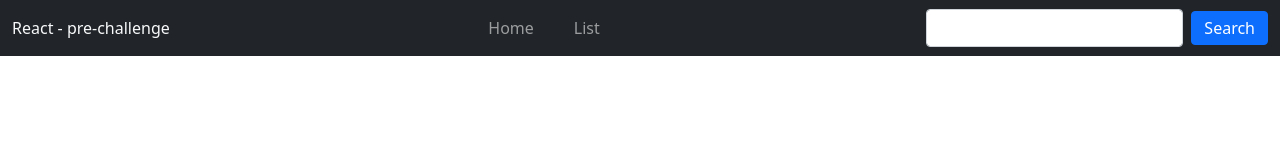
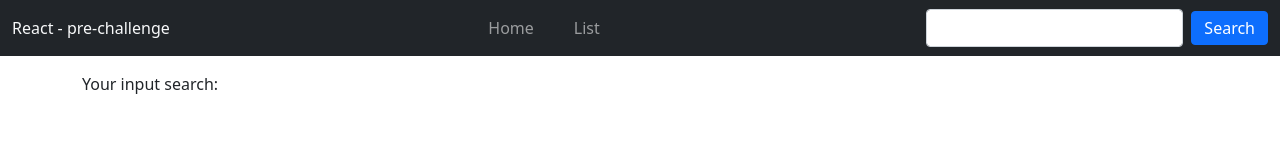
Before and after one commit to Dan33311/alk-react-challenge, a React (Create React App) app: page /results in a window 1280 px wide. Shown: the top 162 px of the page. Built offline with nearby package versions, Linux system fonts and the light colour scheme.

Commit message:
basics search form validations, Results Component, redirect to Results using searchBar value. (redirect, URLParams)

```diff
--- a/src/App.js
+++ b/src/App.js
@@ -7,6 +7,7 @@ import List from "./components/List"
 import Header from "./components/Header"
 import Footer from "./components/Footer"
 import Details from "./components/Details"
+import Results from "./components/Results"
 
 // styles
 import "../node_modules/bootstrap/dist/css/bootstrap.min.css"
@@ -24,6 +25,7 @@ function App() {
           <Route path="/" element={<Login />} />
           <Route path="/list" element={<List />} />
           <Route path="/details" element={<Details />} />
+          <Route path="/results" element={<Results />} />
         </Routes>
       </div>
 
--- /dev/null
+++ b/src/components/Results.js
@@ -0,0 +1,13 @@
+const Results = () => {
+
+  let query = new URLSearchParams(window.location.search)
+  let search = query.get('search')
+
+  return (
+    <>
+      <p>Your input search: {search}</p>
+    </>
+  )
+}
+
+export default Results
--- a/src/components/SearchBar.js
+++ b/src/components/SearchBar.js
@@ -1,10 +1,25 @@
-const searchBar = () => {
+import swAlert from "@sweetalert/with-react"
+import { useNavigate } from "react-router-dom"
+
+
+const SearchBar = () => {
+  const navigate = useNavigate()
 
   const handleSubmit = (event) => {
     event.preventDefault()
-    const keyword = event.currentTarget.keyword.value
+    const keyword = event.currentTarget.keyword.value.trim() // trim -> clean white spaces at start and end
     console.log(keyword);
+
+    if (keyword.length === 0) {
+      swAlert(<p>Please use characters in search</p>)
+    } else if (keyword.length < 4) {
+      swAlert(<p>More than four characters neccesary</p>);
+    } else {
+      event.currentTarget.keyword.value = ""
+      navigate(`/results?search=${keyword}`)
+    }
   }
+
 
   return (
     <form className="d-flex align-items-center" onSubmit={handleSubmit}>
@@ -16,4 +31,4 @@ const searchBar = () => {
   )
 }
 
-export default searchBar
+export default SearchBar
```
Also changed, not shown: src/components/Header.js (+7 -11 lines), src/components/Login.js (+8 -8 lines), 1 other file (tests, documents, lock files or other folders).
